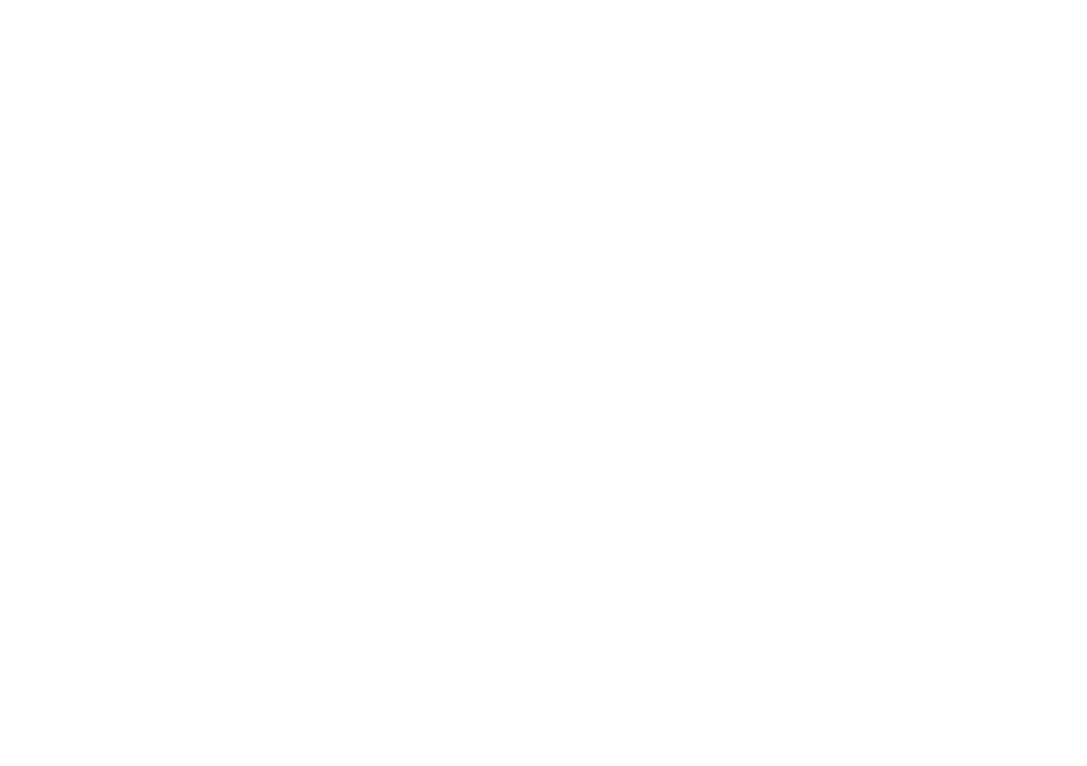
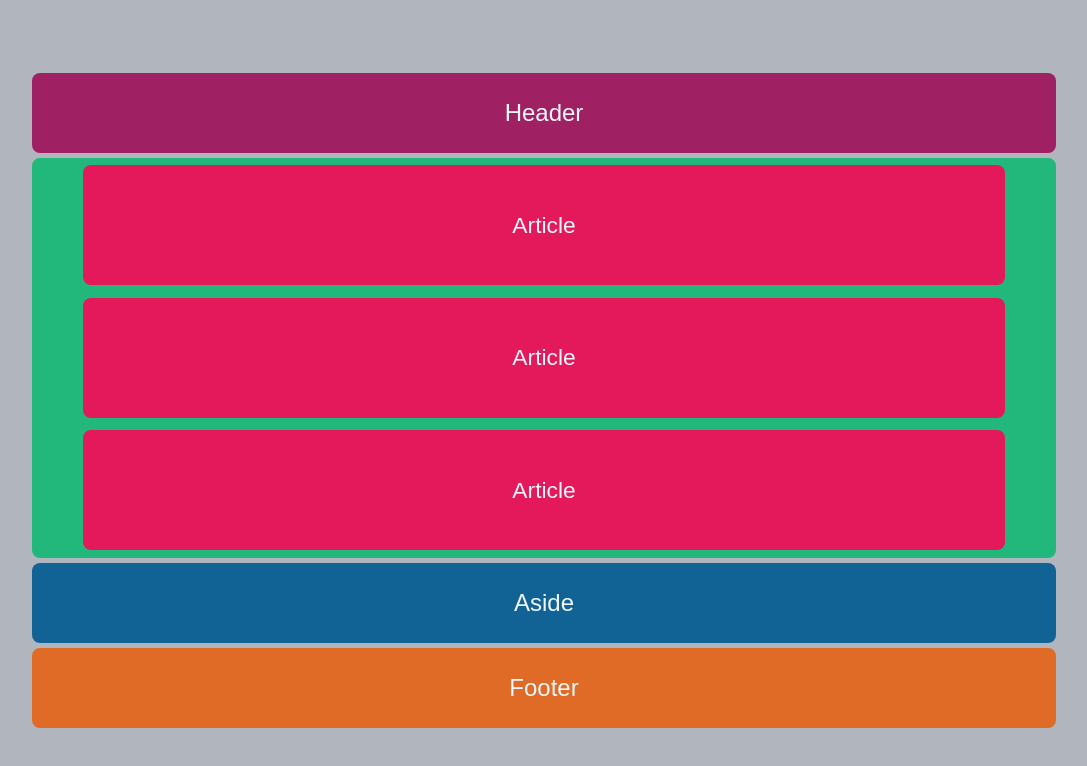
Before and after one commit to Mdhofm/Build-the-Wireframe-with-Flexbox-Part-1, a plain HTML site: page index.html in a window 1280 px wide. Shown: the whole page, without its empty margins (96-1183 px from the left). Drawn offline with Linux system fonts and the light colour scheme.

Commit message:
Finished project

```diff
--- /dev/null
+++ b/CSS/reset.css
@@ -0,0 +1,75 @@
+/* Basic Reset to remove default margins, paddings, and other inconsistencies */
+*,
+*::before,
+*::after {
+    box-sizing: border-box; /* Ensure consistent box-sizing for all elements */
+    margin: 0;
+    padding: 0;
+}
+
+/* Remove default bullet styles for lists */
+ul,
+ol {
+    list-style: none;
+}
+
+/* Remove default link underline and inherit color */
+a {
+    text-decoration: none;
+    color: inherit;
+}
+
+/* Set a consistent base font size and line-height */
+html {
+    font-size: 100%; /* 16px as default, adjust as needed */
+    line-height: 1.5;
+    -webkit-text-size-adjust: 100%; /* Prevent text resizing on mobile */
+    scroll-behavior: smooth; /* Smooth scrolling */
+}
+
+/* Ensure consistent appearance of media elements */
+img,
+picture,
+video,
+canvas {
+    display: block;
+    max-width: 100%;
+    height: auto;
+}
+
+/* Reset form elements for consistency */
+input,
+button,
+textarea,
+select {
+    font: inherit; /* Inherit font styles from body */
+    border: none;
+    background: none;
+    outline: none;
+}
+
+/* Remove default button styling and ensure pointer cursor */
+button {
+    cursor: pointer;
+}
+
+/* Set a consistent default for body */
+body {
+    min-height: 100vh;
+    text-rendering: optimizeSpeed; /* Enhance text rendering for better performance */
+    line-height: 1.5;
+    font-family: system-ui, -apple-system, BlinkMacSystemFont, "Segoe UI", Roboto, "Helvetica Neue", Arial, sans-serif;
+}
+
+/* Ensure consistent focus styles for accessibility */
+:focus-visible {
+    outline: 2px dashed #000; /* Customize to suit your design */
+}
+
+/* Remove all animations and transitions for users who prefer reduced motion */
+@media (prefers-reduced-motion: reduce) {
+    * {
+        animation: none;
+        transition: none;
+    }
+}
--- /dev/null
+++ b/CSS/styles.css
@@ -0,0 +1,74 @@
+.flexbox-container {
+    height: 100vh;
+    display: flex;
+    flex-direction: column;
+    justify-content: center
+}
+
+.flexbox-wrapper {
+    display: flex;
+    flex-direction: column;
+    height: 10%;
+}
+
+.align-content {
+    align-items: center;
+}
+
+.space-evenly {
+    justify-content: space-between;
+}
+
+.height {
+    height: 30%;
+}
+
+.box {
+    width: 80%;
+    justify-content: center;
+}
+
+header {
+    background-color: #9f2063;
+}
+
+main.flexbox-wrapper {
+    height: 50%;
+    background-color: #23b87b;
+    margin: 5px;
+    justify-content: space-evenly;
+}
+
+article {
+    background-color: #e4195b;
+    width: 90%;
+    align-items: center;
+    justify-content: center;
+    margin: 5px;
+    font-size: .95em;
+}
+
+aside {
+    background-color: #116395;
+    margin-bottom: 5px;
+}
+
+footer {
+    background-color: #e06b26;
+}
+
+.border {
+    border-radius: 8px;
+}
+
+body {
+    background-color: #b1b5be;
+    color: #f0f6fb;
+    font-size: 1.5em;
+    font-family: arial;
+}
+
+h1 {
+    font-size: 1em;
+    font-weight: normal;
+}
--- a/index.html
+++ b/index.html
@@ -3,7 +3,32 @@
   <head>
     <meta charset="UTF-8" />
     <meta name="viewport" content="width=device-width, initial-scale=1.0" />
-    <title>Document</title>
+    <title>Flexbox Wireframe Practice</title>
+    <link rel="stylesheet" href="./css/reset.css" />
+    <link rel="stylesheet" href="./css/styles.css"
   </head>
-  <body></body>
+  <body>
+    <div class="flexbox-container align-content">
+      <header class="flexbox-wrapper align-content box border">
+        <h1>Header</h1>
+      </header>
+      <main class="flexbox-wrapper align-content box border">
+        <article class="flexbox-wrapper height border align-content">
+          <p>Article</p>
+        </article>
+        <article class="flexbox-wrapper height border align-content">
+          <p>Article</p>
+        </article>
+        <article class="flexbox-wrapper height border align-content">
+          <p>Article</p>
+        </article>
+      </main>
+      <aside class="flexbox-wrapper align-content box border">
+        <p>Aside</p>
+      </aside>
+      <footer class="flexbox-wrapper align-content box border">
+        <p>Footer</p>
+      </footer>
+    </div>
+  </body>
 </html>
```
Also changed, not shown: mobile-wireframe.png (added).
